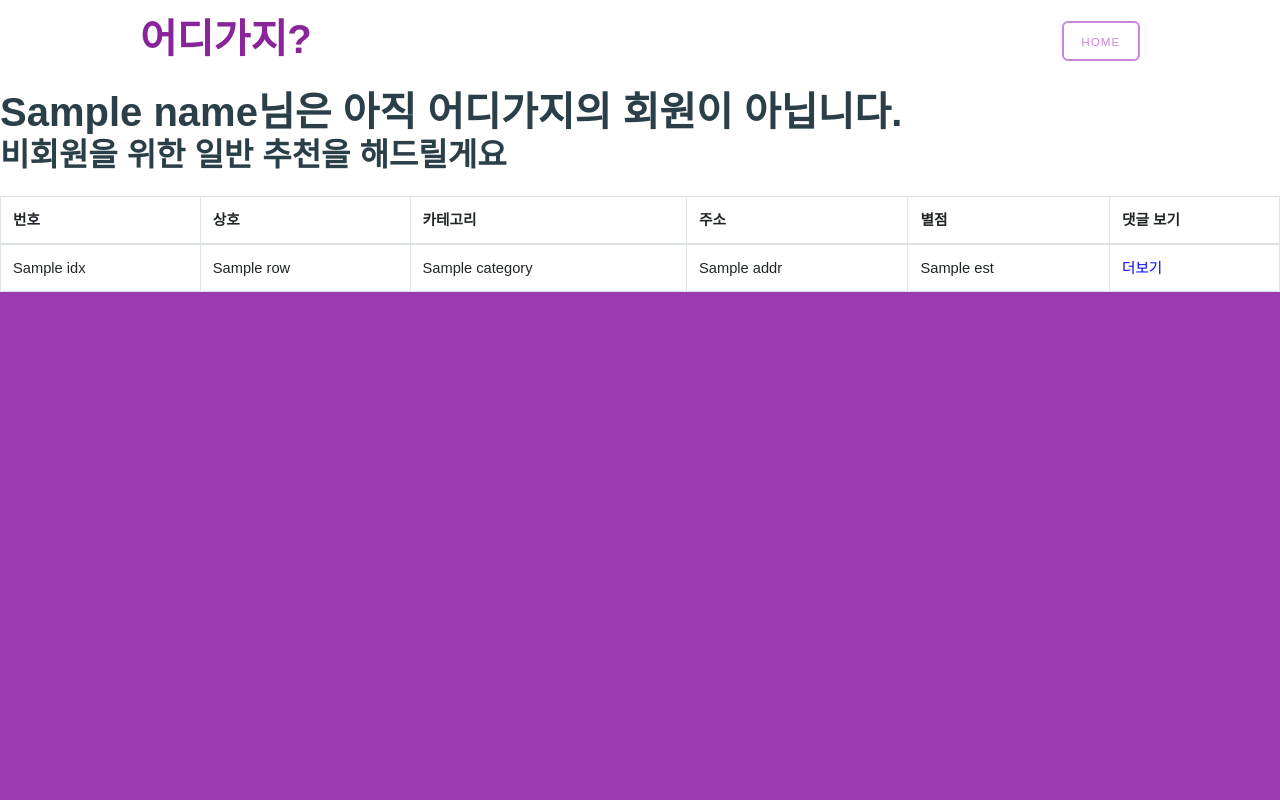
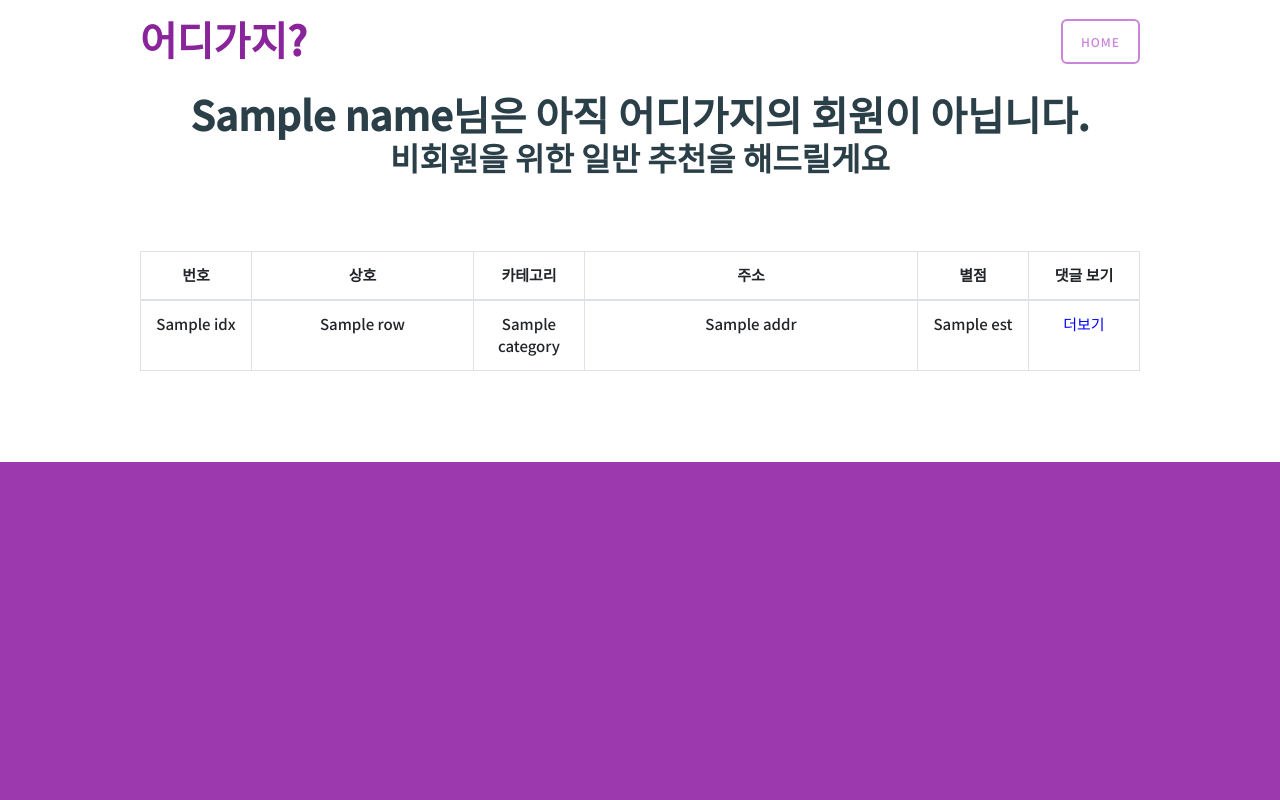
Before and after one commit to LaurentLaury/jaljaljal, a Flask app: template templates/jjj/login_fail.html in a window 1280 px wide. Run offline with Flask 2, Linux system fonts and the light colour scheme; the template is opened without the code that fills it: most values are stand-ins (such as "Sample title", 1, 10 or a date in 2020); parts of the project's set-up code (start-up, migrations or seed data) failed here and were passed over; some libraries are stand-ins or nearby versions.

Commit message:
css 수정

```diff
--- a/static/default.css
+++ b/static/default.css
@@ -21,6 +21,10 @@
 		padding: 0;
 		font-weight: 700;
 		color: #2B3F48;
+	}
+	table
+	{
+	    table-layout:fixed;
 	}
 
 	p, ol, ul, table
--- a/static/fonts.css
+++ b/static/fonts.css
@@ -1,16 +1,20 @@
 @charset 'UTF-8';
 
-@font-face{font-family:'FontAwesome';src:url('font/fontawesome-webfont.eot?v=4.0.1');src:url('font/fontawesome-webfont.eot?#iefix&v=4.0.1') format('embedded-opentype'),url('font/fontawesome-webfont.woff?v=4.0.1') format('woff'),url('font/fontawesome-webfont.ttf?v=4.0.1') format('truetype'),url('font/fontawesome-webfont.svg?v=4.0.1#fontawesomeregular') format('svg');font-weight:normal;font-style:normal}
-@font-face{font-family:'Do+Hyeon&display=swap'; src:url('https://fonts.googleapis.com/css2?family=Do+Hyeon&display=swap');}
-@import url('https://fonts.googleapis.com/css2?family=Do+Hyeon&display=swap');
-<link href="https://fonts.googleapis.com/css2?family=Do+Hyeon&display=swap" rel="stylesheet">
+
+
+@import url('https://fonts.googleapis.com/css2?family=Noto+Sans+KR:wght@500&display=swap');
+
+
+
+
 /*********************************************************************************/
 /* Icons                                                                         */
 /* Powered by Font Awesome by Dave Gandy | http://fontawesome.io                 */
 /* Licensed under the SIL OFL 1.1 (font), MIT (CSS)                              */
 /*********************************************************************************/
+
     body {
-        font-family : "Do+Hyeon&display=swap"
+        font-family: 'Noto Sans KR', sans-serif;
     }
 	.fa
 	{
--- a/templates/jjj/login_fail.html
+++ b/templates/jjj/login_fail.html
@@ -7,9 +7,12 @@
 	<meta name="keywords" content="" />
 	<meta name="description" content="" />
 	<link rel="stylesheet" href="https://stackpath.bootstrapcdn.com/bootstrap/4.5.0/css/bootstrap.min.css" integrity="sha384-9aIt2nRpC12Uk9gS9baDl411NQApFmC26EwAOH8WgZl5MYYxFfc+NcPb1dKGj7Sk" crossorigin="anonymous">
+    <script src="https://code.jquery.com/jquery-3.3.1.slim.min.js" integrity="sha384-q8i/X+965DzO0rT7abK41JStQIAqVgRVzpbzo5smXKp4YfRvH+8abtTE1Pi6jizo" crossorigin="anonymous"></script>
+    <script src="https://cdnjs.cloudflare.com/ajax/libs/popper.js/1.14.3/umd/popper.min.js" integrity="sha384-ZMP7rVo3mIykV+2+9J3UJ46jBk0WLaUAdn689aCwoqbBJiSnjAK/l8WvCWPIPm49" crossorigin="anonymous"></script>
+    <script src="https://stackpath.bootstrapcdn.com/bootstrap/4.1.3/js/bootstrap.min.js" integrity="sha384-ChfqqxuZUCnJSK3+MXmPNIyE6ZbWh2IMqE241rYiqJxyMiZ6OW/JmZQ5stwEULTy" crossorigin="anonymous"></script>
     <script src="https://stackpath.bootstrapcdn.com/bootstrap/4.5.0/js/bootstrap.min.js" integrity="sha384-OgVRvuATP1z7JjHLkuOU7Xw704+h835Lr+6QL9UvYjZE3Ipu6Tp75j7Bh/kR0JKI" crossorigin="anonymous"></script>
-    <link href="https://fonts.googleapis.com/css2?family=Do+Hyeon&display=swap" rel="stylesheet">
-	<link href="http://fonts.googleapis.com/css?family=Varela" rel="stylesheet" />
+
+
     <link href="static/default.css" rel="stylesheet", type="text/css" media="all">
     <link href="static/fonts.css" rel="stylesheet", type="text/css" media="all">
 	<link rel="stylesheet" href="https://use.fontawesome.com/releases/v5.5.0/css/all.css">
@@ -17,6 +20,14 @@
     <script src="https://ajax.googleapis.com/ajax/libs/jquery/3.3.1/jquery.min.js"></script>
     <script src="https://cdnjs.cloudflare.com/ajax/libs/Counter-Up/1.0.0/jquery.counterup.js"></script>
     <script src="https://cdnjs.cloudflare.com/ajax/libs/waypoints/4.0.1/jquery.waypoints.js"></script>
+    <link href="https://fonts.googleapis.com/css2?family=Noto+Sans+KR:wght@500&display=swap" rel="stylesheet">
+
+    <style>
+      body {
+        font-family: 'Noto Sans KR', sans-serif;
+        font-size: 15px;
+      }
+    </style>
 </head>
 <body>
 <div id="wrapper">
@@ -30,40 +41,37 @@
 			</ul>
 		</div>
 	</div>
-<header>
+<header align="center">
     <h1>{{name}}님은 아직 어디가지의 회원이 아닙니다.</h1>
     <h2> 비회원을 위한 일반 추천을 해드릴게요</h2>
-    <br/>
 </header>
 
-<section>
-    <article>
+<div id="extra" class="container">
 <table class="table table-bordered">
     <thead>
         <tr>
-            <th scope="col">번호</th>
-            <th scope="col">상호</th>
-            <th scope="col">카테고리</th>
-            <th scope="col">주소</th>
-            <th scope="col">별점</th>
-            <th scope="col">댓글 보기</th>
+            <th scope="col" style="width:10%; text-align:center;">번호</th>
+            <th scope="col" style="width:20%; text-align:center;">상호</th>
+            <th scope="col" style="width:10%; text-align:center;">카테고리</th>
+            <th scope="col" style="width:30%; text-align:center;">주소</th>
+            <th scope="col" style="width:10%; text-align:center;">별점</th>
+            <th scope="col" style="width:10%; text-align:center;">댓글 보기</th>
         </tr>
     </thead>
     {% for loc in data %}
     <tbody>
         <tr>
-            <td>{{loc.idx}}</td>
-            <td>{{loc.name}}</td>
-            <td>{{loc.category}}</td>
-            <td>{{loc.addr}}</td>
-            <td>{{loc.est}}</td>
-            <td><a href="/unmember/comment/{{loc.name}}" >더보기</a></td>
+            <td style="text-align:center;">{{loc.idx}}</td>
+            <td style="text-align:center;">{{loc.name}}</td>
+            <td style="text-align:center;">{{loc.category}}</td>
+            <td style="text-align:center;">{{loc.addr}}</td>
+            <td style="text-align:center;">{{loc.est}}</td>
+            <td style="text-align:center;"><a href="/unmember/comment/{{loc.name}}" >더보기</a></td>
         </tr>
     </tbody>
     {% endfor %}
 </table>
-    </article>
-</section>
+</div>
 </div>
 </body>
 </html>
```
Also changed, not shown: templates/jjj/home.html (+6 -4 lines).
